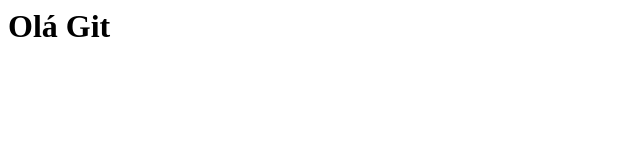
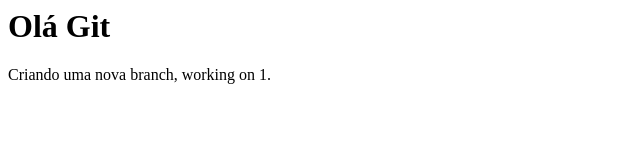
Before and after one commit to danilob/dirtest, a plain HTML site: page index.html in a window 1280 px wide. Shown: the whole page, without its empty margins (0-640 px from the left). Drawn offline with Linux system fonts and the light colour scheme.

Commit message:
primeiro commit da branch

```diff
--- a/index.html
+++ b/index.html
@@ -1 +1,3 @@
 <h1>Olá Git</h1>
+
+<p>Criando uma nova branch, working on 1.</p>
```
